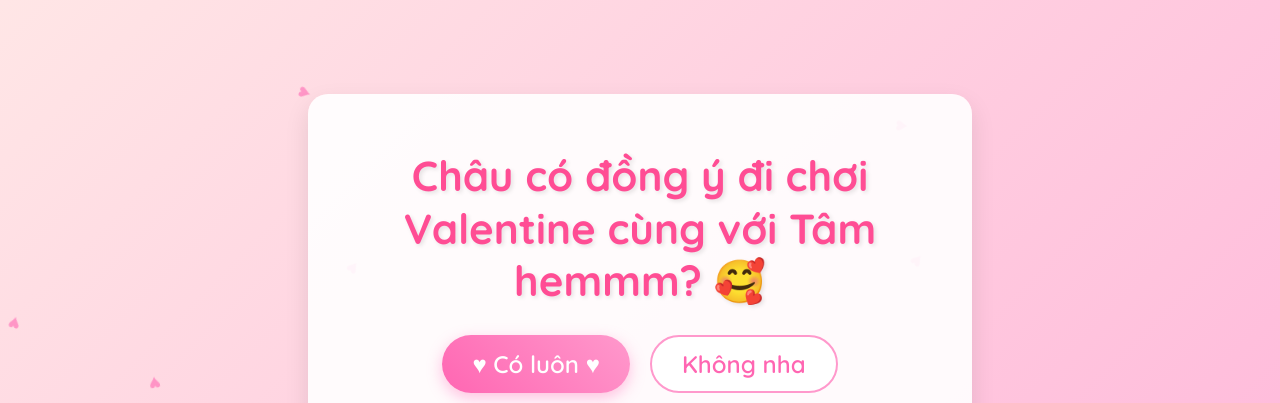
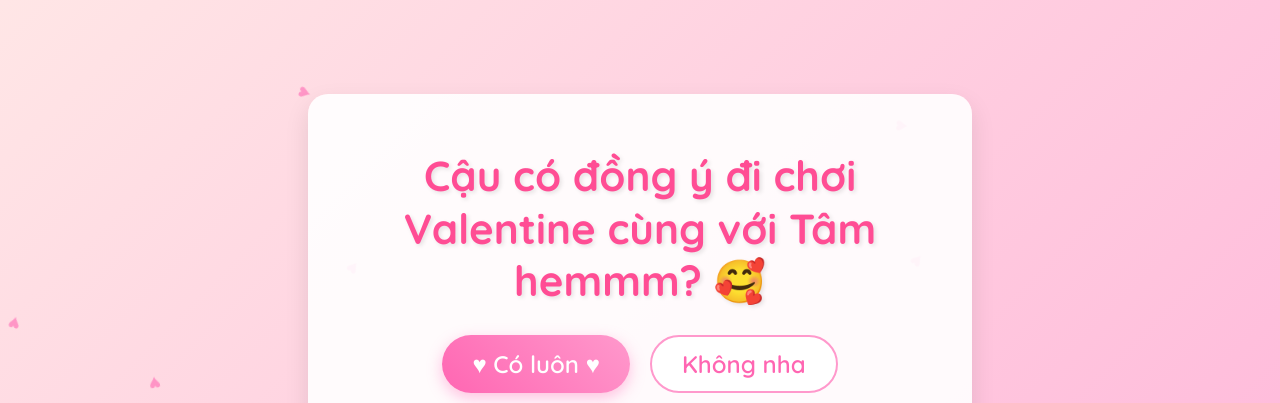
Before and after one commit to Bekhongbikcode/bebepage, a plain HTML site: page index.html in a window 1280 px wide. Shown: the top 403 px of the page. Drawn offline with Linux system fonts and the light colour scheme.

Commit message:
Update index.html

```diff
--- a/index.html
+++ b/index.html
@@ -13,7 +13,7 @@
 <body>
     <div class="container">
         <div class="heart-bg"></div>
-        <h1 class="title">Châu có đồng ý đi chơi Valentine cùng với Tâm hemmm? 🥰</h1>
+        <h1 class="title">Cậu có đồng ý đi chơi Valentine cùng với Tâm hemmm? 🥰</h1>
         <div class="buttons">
             <button class="yes-button" onclick="handleYesClick()">
                 <span>♥</span> Có luôn <span>♥</span>
```
